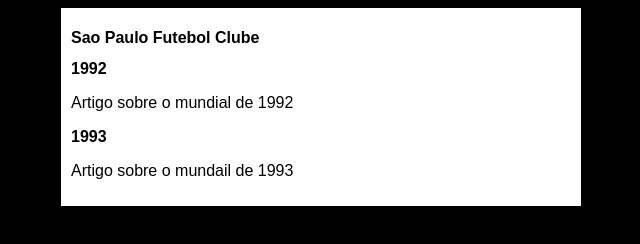
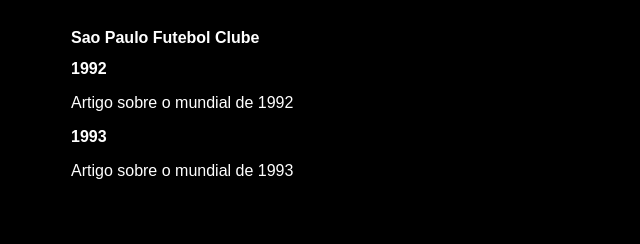
Before and after one commit to ferreiravictor/projeto-site, a plain HTML site: page index.html in a window 1280 px wide. Shown: the whole page, without its empty margins (319-959 px from the left). Drawn offline with Linux system fonts and the light colour scheme.

Commit message:
Atualização

```diff
--- a/estilos/style.css
+++ b/estilos/style.css
@@ -1,17 +1,17 @@
 * {
 
     font-family: Arial, Helvetica, sans-serif;
+    color: white;
     font-size: 16px;
 }
 
 body {
-    background-color: red;
-    background: black;
+    background-color: black;
 
 }
 
 main {
-    background-color: white;
+    background-color: black;
     width: 500px;
     margin: auto;
     padding: 10px;
--- a/index.html
+++ b/index.html
@@ -17,7 +17,7 @@
         </article>
         <article>
             <h2>1993</h2>
-            <p>Artigo sobre o mundail de 1993</p>
+            <p>Artigo sobre o mundial de 1993</p>
         </article>
     </main>
 </body>
```
